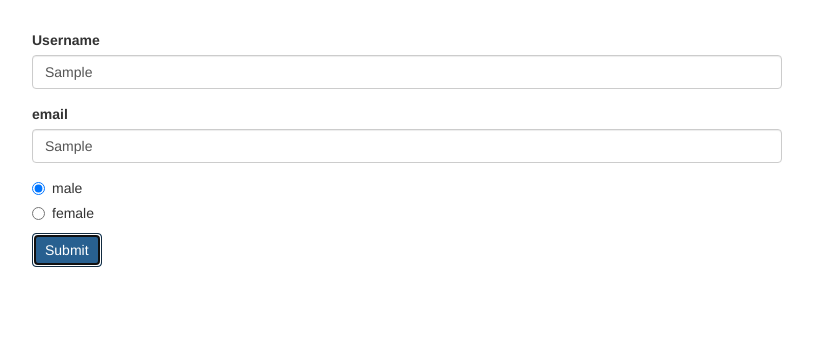
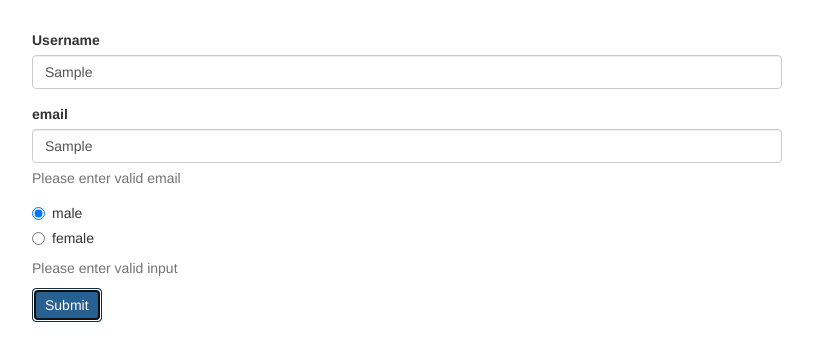
Before and after one commit to DeveshChau/angular-forms-reactive, an Angular app: page / in a window 1280 px wide. Both pictures are taken after typing "Sample", "Sample" into the empty fields and a click on the button "Submit". Shown: the top 360 px of the page, without its empty margins (233-1046 px from the left). Built offline with nearby package versions, Linux system fonts and the light colour scheme.

Commit message:
getting access to controls

```diff
--- a/src/app/app.component.html
+++ b/src/app/app.component.html
@@ -9,6 +9,10 @@
             id="username"
             formControlName="username"
             class="form-control">
+          <span
+            class="help-block"
+            *ngIf="!signUpForm.get('username').valid && signUpForm.get('username').touched
+            ">Please enter valid username</span>
         </div>
         <div class="form-group">
           <label for="email">email</label>
@@ -17,6 +21,10 @@
             id="email"
             formControlName="email"
             class="form-control">
+            <span
+            class="help-block"
+            *ngIf="!signUpForm.get('email').valid && signUpForm.get('email').touched
+            ">Please enter valid email</span>
         </div>
         <div class="radio" *ngFor="let gender of genders">
           <label>
@@ -26,6 +34,10 @@
               [value]="gender">{{ gender }}
           </label>
         </div>
+        <span
+            class="help-block"
+            *ngIf="!signUpForm.valid && signUpForm.touched
+            ">Please enter valid input</span>
         <button class="btn btn-primary" type="submit">Submit</button>
       </form>
     </div>
```
Also changed, not shown: src/app/app.component.ts (line endings or trailing spaces).
